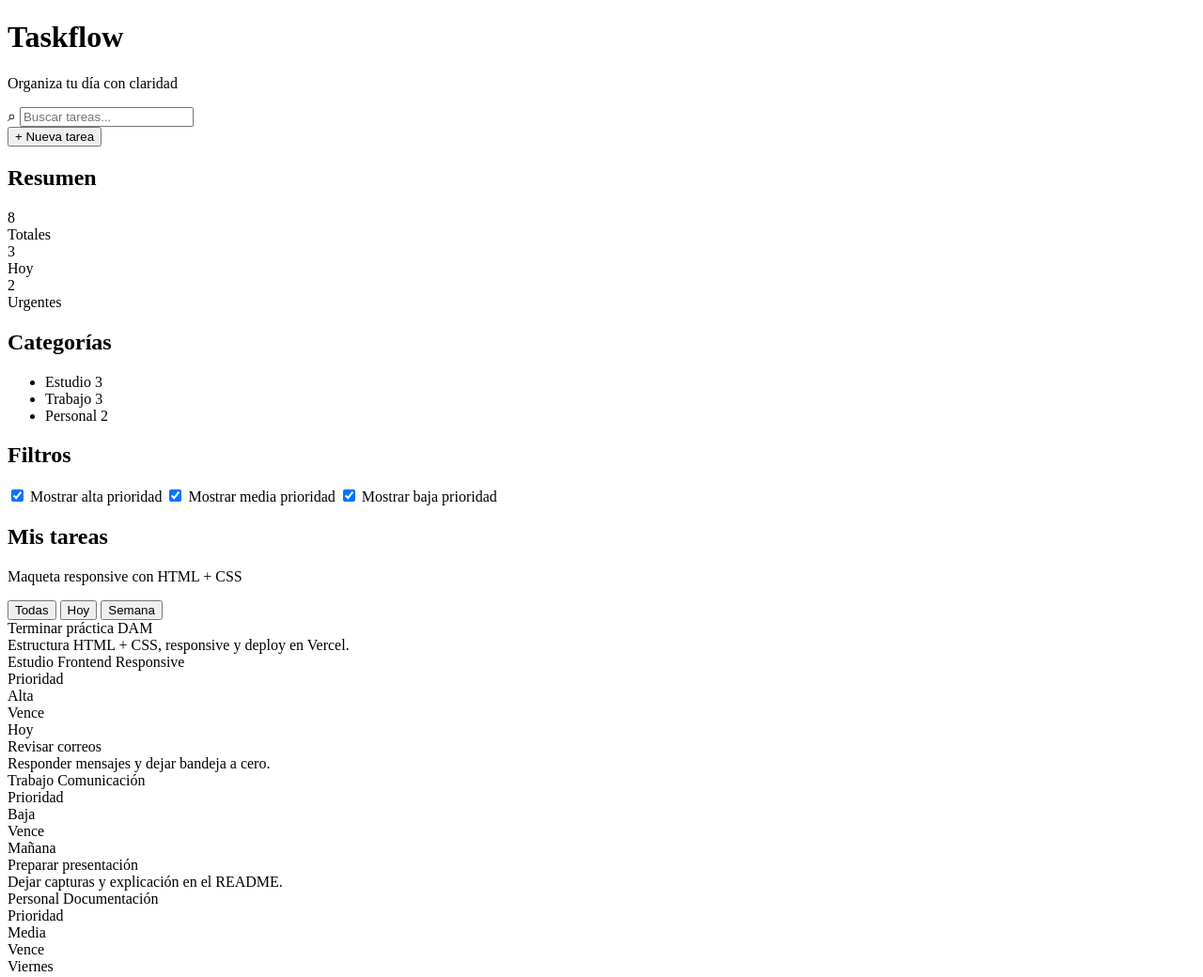
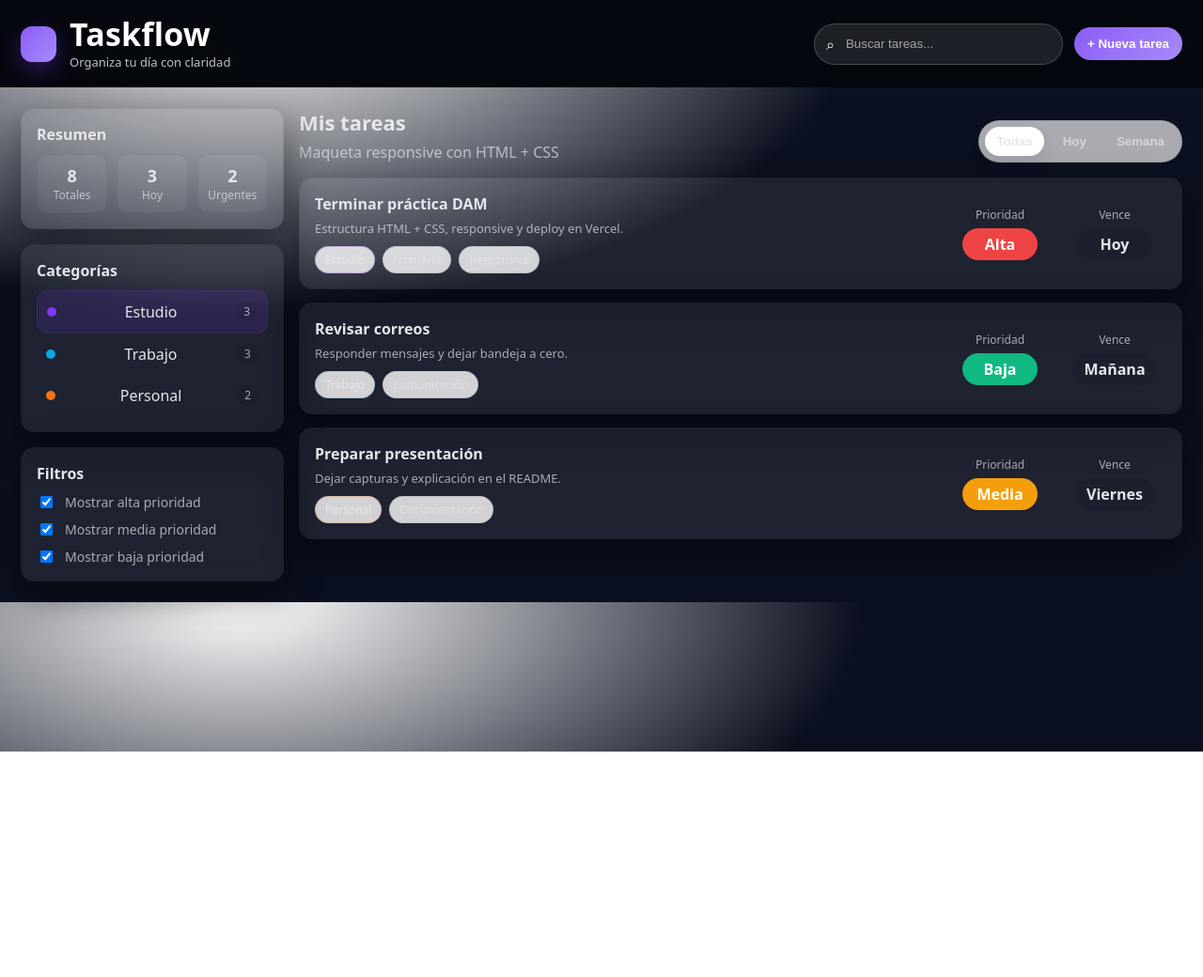
Before and after one commit to RaulAMartin/taskflow-project, a plain HTML site: page index.html in a window 1280 px wide. Shown: the whole page at 94% size. After the commit the page ends 800 px from the top, so only its background shows below. Drawn offline with Linux system fonts and the light colour scheme.

Commit message:
Arreglos tipografia y colores

```diff
--- a/style.css
+++ b/style.css
@@ -1,166 +1,375 @@
-<!DOCTYPE html>
-<html lang="es">
-<head>
-  <meta charset="UTF-8" />
-  <meta name="viewport" content="width=device-width, initial-scale=1.0"/>
-  <title>Taskflow Project</title>
-  <link rel="stylesheet" href="style.css" />
-</head>
-<body>
+:root{
+  /* Paleta */
+  --bg: #0b1020;
+  --surface: rgba(255,255,255,0.06);
+  --surface-2: rgba(255,255,255,0.08);
+  --text: #e5e7eb;
+  --muted: rgba(229,231,235,0.70);
 
-  <header class="topbar">
-    <div class="brand">
-      <div class="logo" aria-hidden="true"></div>
-      <div class="brand-text">
-        <h1>Taskflow</h1>
-        <p>Organiza tu día con claridad</p>
-      </div>
-    </div>
+  --black: #05070f;
+  --accent: #8b5cf6;
+  --accent-2: #a78bfa;
 
-    <div class="actions">
-      <div class="search">
-        <span class="search-icon" aria-hidden="true">⌕</span>
-        <input type="text" placeholder="Buscar tareas..." />
-      </div>
-      <button class="btn-primary">+ Nueva tarea</button>
-    </div>
-  </header>
+  --high: #ef4444;
+  --mid: #f59e0b;
+  --low: #10b981;
+  /* Layout */
+  --space: 16px;
+  --radius: 14px;
+  --shadow: 0 16px 40px rgba(0,0,0,0.45);
 
-  <main class="layout">
+  /* Tipos */
+--font: system-ui, -apple-system, "Segoe UI", Roboto, Arial, sans-serif;
+}
 
-    <aside class="sidebar">
-      <section class="panel">
-        <h2>Resumen</h2>
-        <div class="stats">
-          <div class="stat">
-            <div class="stat-value">8</div>
-            <div class="stat-label">Totales</div>
-          </div>
-          <div class="stat">
-            <div class="stat-value">3</div>
-            <div class="stat-label">Hoy</div>
-          </div>
-          <div class="stat">
-            <div class="stat-value">2</div>
-            <div class="stat-label">Urgentes</div>
-          </div>
-        </div>
-      </section>
+*{ box-sizing:border-box; }
+body{
+  margin:0;
+  font-family: var(--font);
+  background: radial-gradient(1200px 600px at 20% 0%, #ffffff 0%, var(--bg) 55%);
+  color: var(--text);
+}
 
-      <section class="panel">
-        <h2>Categorías</h2>
-        <ul class="cat-list">
-          <li class="cat-item active"><span class="dot dot-study"></span> Estudio <span class="pill">3</span></li>
-          <li class="cat-item"><span class="dot dot-work"></span> Trabajo <span class="pill">3</span></li>
-          <li class="cat-item"><span class="dot dot-personal"></span> Personal <span class="pill">2</span></li>
-        </ul>
-      </section>
+/* Topbar */
+.topbar{
+  background: var(--black);
+  color: white;
+  padding: 18px 22px;
+  display:flex;
+  align-items:center;
+  justify-content:space-between;
+  gap: 18px;
+}
 
-      <section class="panel">
-        <h2>Filtros</h2>
-        <div class="filters">
-          <label class="check">
-            <input type="checkbox" checked />
-            <span>Mostrar alta prioridad</span>
-          </label>
-          <label class="check">
-            <input type="checkbox" checked />
-            <span>Mostrar media prioridad</span>
-          </label>
-          <label class="check">
-            <input type="checkbox" checked />
-            <span>Mostrar baja prioridad</span>
-          </label>
-        </div>
-      </section>
-    </aside>
+.brand{
+  display:flex;
+  align-items:center;
+  gap: 14px;
+}
 
-    <section class="content">
-      <header class="content-head">
-        <div>
-          <h2>Mis tareas</h2>
-          <p class="muted">Maqueta responsive con HTML + CSS</p>
-        </div>
-        <div class="segmented">
-          <button class="seg active">Todas</button>
-          <button class="seg">Hoy</button>
-          <button class="seg">Semana</button>
-        </div>
-      </header>
+.logo{
+  width: 38px;
+  height: 38px;
+  border-radius: 12px;
+  background: linear-gradient(135deg, var(--accent) 0%, var(--accent-2) 100%);
+  box-shadow: 0 8px 22px rgba(124, 58, 237, 0.35);
+}
 
-      <section class="grid">
+.brand-text h1{
+  margin:0;
+  font-size: 34px;
+  letter-spacing: 0.2px;
+  line-height: 1.1;
+}
+.brand-text p{
+  margin: 2px 0 0;
+  color: rgba(255,255,255,0.75);
+  font-size: 13px;
+}
 
-        <article class="task-card">
-          <div class="task-main">
-            <div class="task-title">Terminar práctica DAM</div>
-            <div class="task-desc muted">Estructura HTML + CSS, responsive y deploy en Vercel.</div>
-            <div class="task-tags">
-              <span class="tag tag-study">Estudio</span>
-              <span class="tag tag-soft">Frontend</span>
-              <span class="tag tag-soft">Responsive</span>
-            </div>
-          </div>
+.actions{
+  display:flex;
+  align-items:center;
+  gap: 12px;
+}
 
-          <div class="task-side">
-            <div class="meta-col">
-              <div class="meta-label muted">Prioridad</div>
-              <span class="badge high">Alta</span>
-            </div>
-            <div class="meta-col">
-              <div class="meta-label muted">Vence</div>
-              <span class="badge neutral">Hoy</span>
-            </div>
-          </div>
-        </article>
+.search{
+  display:flex;
+  align-items:center;
+  gap: 10px;
+  padding: 10px 12px;
+  border-radius: 999px;
+  background: rgba(255,255,255,0.10);
+  border: 1px solid rgba(255,255,255,0.18);
+}
+.search input{
+  border: none;
+  outline: none;
+  background: transparent;
+  color: white;
+  width: 220px;
+}
+.search input::placeholder{ color: rgba(255,255,255,0.60); }
 
-        <article class="task-card">
-          <div class="task-main">
-            <div class="task-title">Revisar correos</div>
-            <div class="task-desc muted">Responder mensajes y dejar bandeja a cero.</div>
-            <div class="task-tags">
-              <span class="tag tag-work">Trabajo</span>
-              <span class="tag tag-soft">Comunicación</span>
-            </div>
-          </div>
+.btn-primary{
+  border: none;
+  border-radius: 999px;
+  padding: 10px 14px;
+  background: linear-gradient(135deg, var(--accent) 0%, var(--accent-2) 100%);
+  color: white;
+  font-weight: 700;
+  cursor: pointer;
+  transition: transform .18s ease, filter .18s ease;
+}
+.btn-primary:hover{
+  transform: translateY(-1px);
+  filter: brightness(1.05);
+}
 
-          <div class="task-side">
-            <div class="meta-col">
-              <div class="meta-label muted">Prioridad</div>
-              <span class="badge low">Baja</span>
-            </div>
-            <div class="meta-col">
-              <div class="meta-label muted">Vence</div>
-              <span class="badge neutral">Mañana</span>
-            </div>
-          </div>
-        </article>
+/* Layout */
+.layout{
+  display:flex;
+  gap: var(--space);
+  padding: 22px;
+}
 
-        <article class="task-card">
-          <div class="task-main">
-            <div class="task-title">Preparar presentación</div>
-            <div class="task-desc muted">Dejar capturas y explicación en el README.</div>
-            <div class="task-tags">
-              <span class="tag tag-personal">Personal</span>
-              <span class="tag tag-soft">Documentación</span>
-            </div>
-          </div>
+/* Sidebar */
+.sidebar{
+  width: 280px;
+  display:flex;
+  flex-direction:column;
+  gap: var(--space);
+}
 
-          <div class="task-side">
-            <div class="meta-col">
-              <div class="meta-label muted">Prioridad</div>
-              <span class="badge mid">Media</span>
-            </div>
-            <div class="meta-col">
-              <div class="meta-label muted">Vence</div>
-              <span class="badge neutral">Viernes</span>
-            </div>
-          </div>
-        </article>
+.panel{
+  background: var(--surface-2);
+  border: 1px solid rgba(2,6,23,0.08);
+  border-radius: var(--radius);
+  padding: var(--space);
+  box-shadow: var(--shadow);
+  backdrop-filter: blur(10px);
+}
 
-      </section>
-    </section>
+.panel h2{
+  margin: 0 0 10px;
+  font-size: 16px;
+}
 
-  </main>
+.stats{
+  display:flex;
+  gap: 10px;
+}
+.stat{
+  flex:1;
+  background: var(--surface);
+  border: 1px solid rgba(2,6,23,0.08);
+  border-radius: 12px;
+  padding: 10px;
+  text-align:center;
+}
+.stat-value{
+  font-weight: 900;
+  font-size: 18px;
+}
+.stat-label{
+  font-size: 12px;
+  color: var(--muted);
+}
 
-</body>
-</html>
+.cat-list{
+  list-style: none;
+  padding: 0;
+  margin: 0;
+  line-height: 1.5; /* lo que pediste */
+}
+.cat-item{
+  display:flex;
+  align-items:center;
+  justify-content:space-between;
+  gap: 10px;
+  padding: 10px 10px;
+  border-radius: 12px;
+  cursor:pointer;
+  transition: background .2s ease, transform .2s ease;
+}
+.cat-item:hover{
+  background: rgba(124,58,237,0.08);
+  transform: translateY(-1px);
+}
+.cat-item.active{
+  background: rgba(124,58,237,0.14);
+  border: 1px solid rgba(124,58,237,0.20);
+}
+
+.dot{
+  width: 10px; height: 10px;
+  border-radius: 50%;
+  display:inline-block;
+  margin-right: 10px;
+}
+.dot-study{ background: #7c3aed; }
+.dot-work{ background: #0ea5e9; }
+.dot-personal{ background: #f97316; }
+
+.pill{
+  font-size: 12px;
+  padding: 2px 8px;
+  border-radius: 999px;
+  background: rgba(2,6,23,0.06);
+  color: var(--muted);
+}
+
+.filters{
+  display:flex;
+  flex-direction:column;
+  gap: 10px;
+}
+.check{
+  display:flex;
+  gap: 10px;
+  align-items:center;
+  color: var(--muted);
+  font-size: 14px;
+}
+
+/* Content */
+.content{
+  flex:1;
+  display:flex;
+  flex-direction:column;
+  gap: var(--space);
+}
+
+.content-head{
+  display:flex;
+  align-items:flex-end;
+  justify-content:space-between;
+  gap: var(--space);
+}
+
+.content-head h2{
+  margin:0;
+  font-size: 22px;
+}
+.muted{ color: var(--muted); }
+.content-head p{ margin: 6px 0 0; }
+
+.segmented{
+  display:flex;
+  gap: 8px;
+  background: rgba(255,255,255,0.65);
+  border: 1px solid rgba(2,6,23,0.08);
+  border-radius: 999px;
+  padding: 6px;
+}
+.seg{
+  border:none;
+  background: transparent;
+  padding: 8px 12px;
+  border-radius: 999px;
+  cursor:pointer;
+  color: var(--muted);
+  font-weight: 700;
+}
+.seg.active{
+  background: white;
+  color: var(--text);
+  box-shadow: 0 8px 18px rgba(2,6,23,0.08);
+}
+
+/* Grid de tarjetas */
+.grid{
+  display:flex;
+  flex-direction:column;
+  gap: 14px;
+}
+
+.task-card{
+  background: var(--surface-2);
+  border: 1px solid rgba(2,6,23,0.08);
+  border-radius: var(--radius);
+  padding: 16px;
+  box-shadow: var(--shadow);
+  display:flex;
+  justify-content:space-between;
+  align-items:center;
+  gap: 16px;
+
+  /* BONUS: transición suave */
+  transition: transform .18s ease, box-shadow .18s ease, border-color .18s ease;
+}
+.task-card:hover{
+  transform: translateY(-2px);
+  box-shadow: 0 14px 34px rgba(2, 6, 23, 0.14);
+  border-color: rgba(124,58,237,0.22);
+}
+
+.task-main{
+  min-width: 0;
+}
+.task-title{
+  font-weight: 900;
+  font-size: 16px;
+}
+.task-desc{
+  margin-top: 6px;
+  font-size: 13px;
+}
+.task-tags{
+  display:flex;
+  flex-wrap:wrap;
+  gap: 8px;
+  margin-top: 10px;
+}
+
+.tag{
+  font-size: 12px;
+  padding: 5px 10px;
+  border-radius: 999px;
+  border: 1px solid rgba(2,6,23,0.08);
+  background: rgba(255,255,255,0.8);
+}
+.tag-soft{ color: var(--muted); }
+.tag-study{ border-color: rgba(124,58,237,0.25); }
+.tag-work{ border-color: rgba(14,165,233,0.25); }
+.tag-personal{ border-color: rgba(249,115,22,0.25); }
+
+.task-side{
+  display:flex;
+  gap: 12px;
+  align-items:center;
+}
+.meta-col{
+  width: 110px;
+  text-align:center;
+}
+.meta-label{
+  font-size: 12px;
+  margin-bottom: 6px;
+}
+
+.badge{
+  display:inline-flex;
+  align-items:center;
+  justify-content:center;
+  min-width: 80px;
+  padding: 6px 12px;
+  border-radius: 999px;
+  font-weight: 800;
+  color: white;
+}
+.badge.high{ background: var(--high); }
+.badge.mid{ background: var(--mid); }
+.badge.low{ background: var(--low); }
+.badge.neutral{
+  background: rgba(2,6,23,0.10);
+  color: var(--text);
+}
+
+/* Responsive */
+@media (max-width: 900px){
+  .layout{ flex-direction:column; }
+  .sidebar{ width: 100%; }
+  .search input{ width: 140px; }
+}
+
+@media (max-width: 600px){
+  .topbar{
+    flex-direction:column;
+    align-items:stretch;
+  }
+  .actions{
+    justify-content:space-between;
+  }
+  .task-card{
+    flex-direction:column;
+    align-items:stretch;
+  }
+  .task-side{
+    justify-content:space-between;
+  }
+  .meta-col{
+    width:auto;
+    flex:1;
+  }
+}
```
